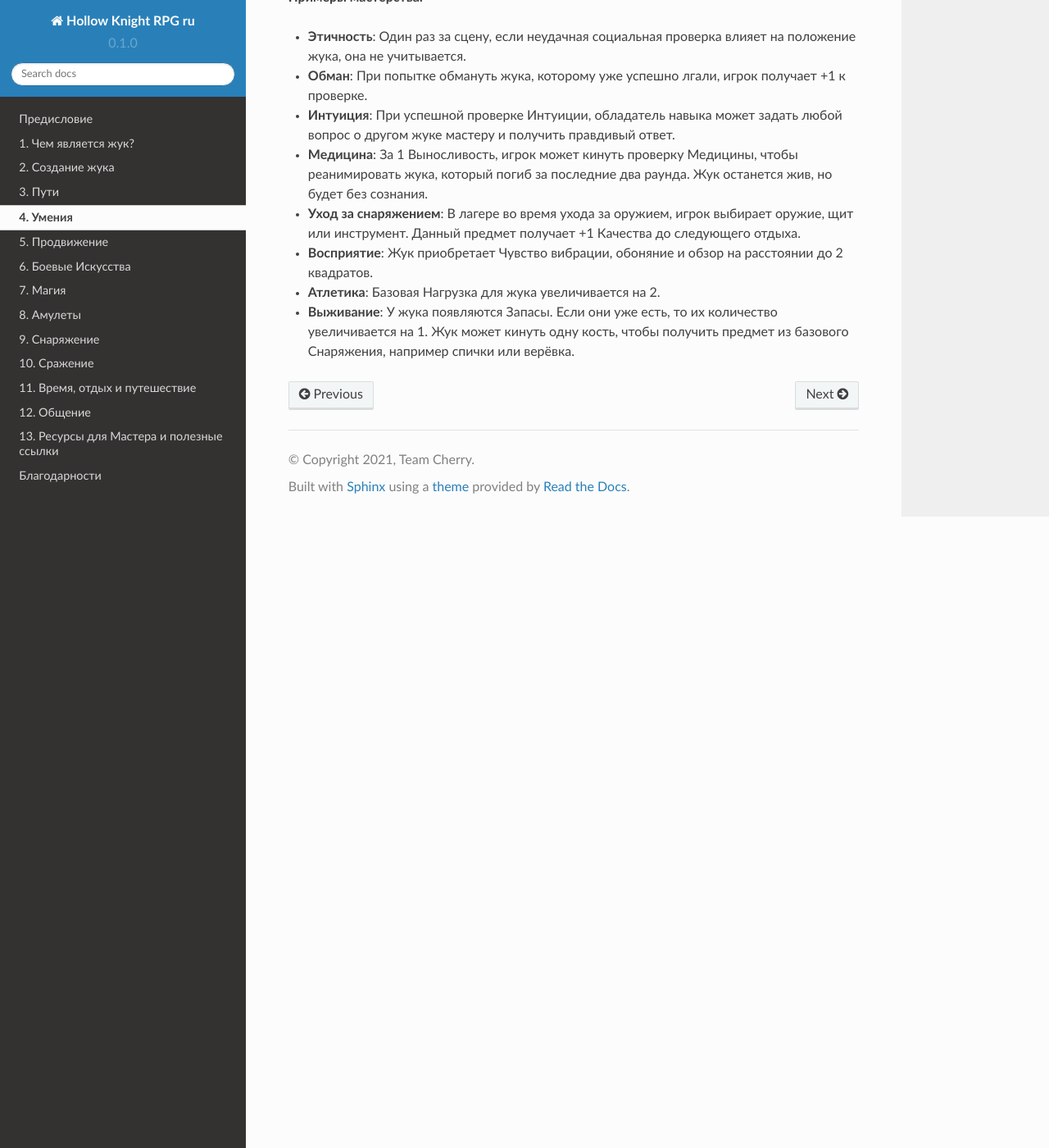
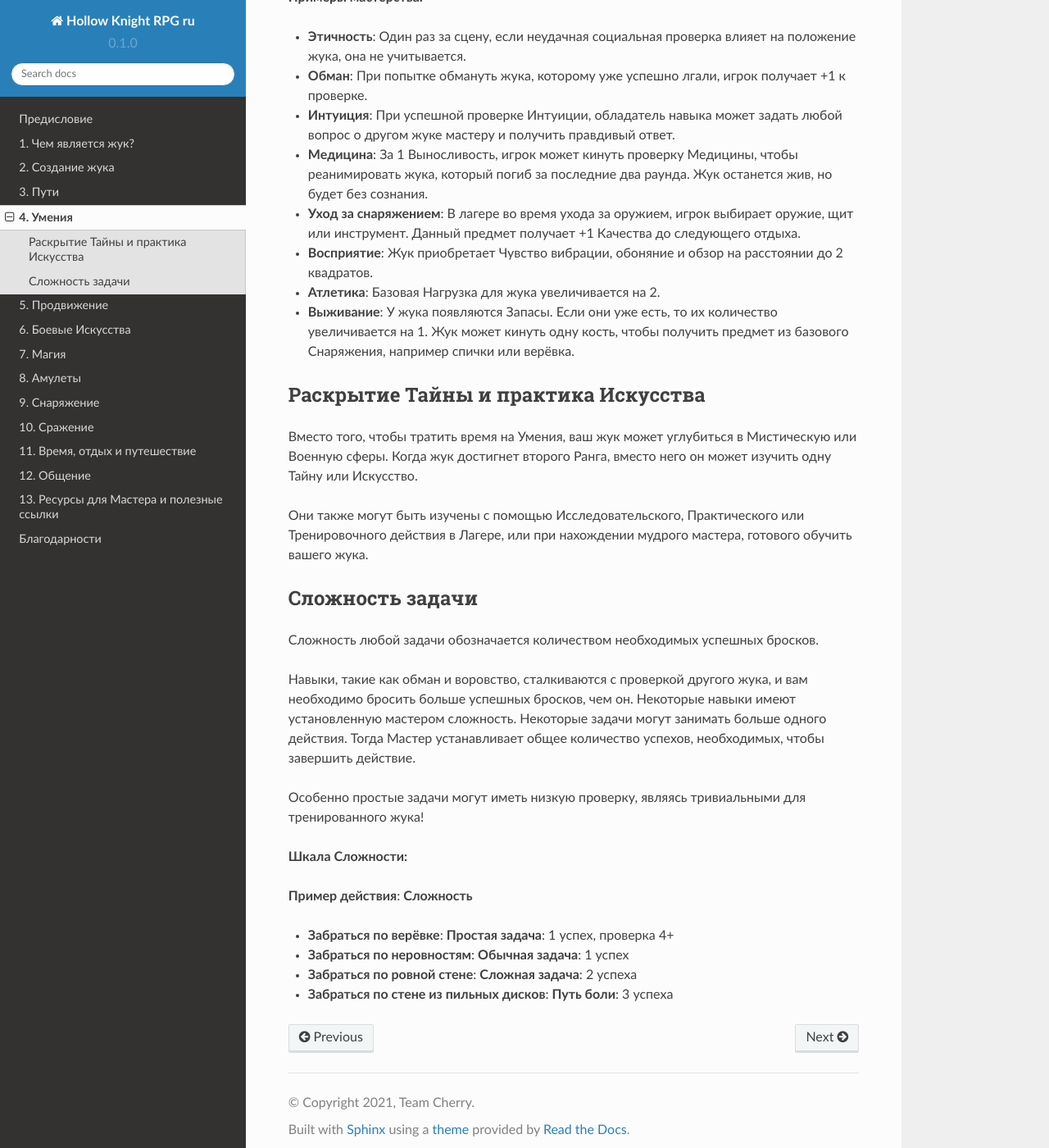
Before and after one commit to LazySelkie/hollow-knight-rpg-ru, a Sphinx documentation site: the page built from docs/source/proficiencies.rst, in a window 1280 px wide and 1400 px high, scrolled down 1087 px. Shown: the whole window at 82% size. Built offline with Sphinx 7.4.7 and the Read the Docs theme 2.0.0, drawn with Linux system fonts in a browser that asks for light colours.

Commit message:
Update proficiencies.rst

```diff
--- a/docs/source/proficiencies.rst
+++ b/docs/source/proficiencies.rst
@@ -39,3 +39,28 @@
 * **Восприятие**: Жук приобретает Чувство вибрации, обоняние и обзор на расстоянии до 2 квадратов.
 * **Атлетика**: Базовая Нагрузка для жука увеличивается на 2.
 * **Выживание**: У жука появляются Запасы. Если они уже есть, то их количество увеличивается на 1. Жук может кинуть одну кость, чтобы получить предмет из базового Снаряжения, например спички или верёвка.
+
+Раскрытие Тайны и практика Искусства
+------------------------------------------------------
+
+Вместо того, чтобы тратить время на Умения, ваш жук может углубиться в Мистическую или Военную сферы. Когда жук достигнет второго Ранга, вместо него он может изучить одну Тайну или Искусство.
+
+Они также могут быть изучены с помощью Исследовательского, Практического или Тренировочного действия в Лагере, или при нахождении мудрого мастера, готового обучить вашего жука.
+
+Сложность задачи
+----------------------
+
+Сложность любой задачи обозначается количеством необходимых успешных бросков.
+
+Навыки, такие как обман и воровство, сталкиваются с проверкой другого жука, и вам необходимо бросить больше успешных бросков, чем он. Некоторые навыки имеют установленную мастером сложность. Некоторые задачи могут занимать больше одного действия. Тогда Мастер устанавливает общее количество успехов, необходимых, чтобы завершить действие.
+
+Особенно простые задачи могут иметь низкую проверку, являясь тривиальными для тренированного жука!
+
+**Шкала Сложности:**
+
+| **Пример действия**: **Сложность**
+
+* **Забраться по верёвке**: **Простая задача**: 1 успех, проверка 4+
+* **Забраться по неровностям**: **Обычная задача**: 1 успех
+* **Забраться по ровной стене**: **Сложная задача**: 2 успеха
+* **Забраться по стене из пильных дисков**: **Путь боли**: 3 успеха
```
